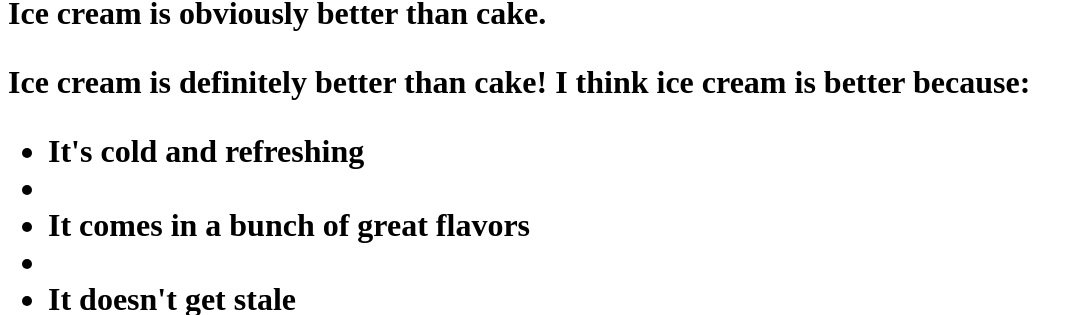
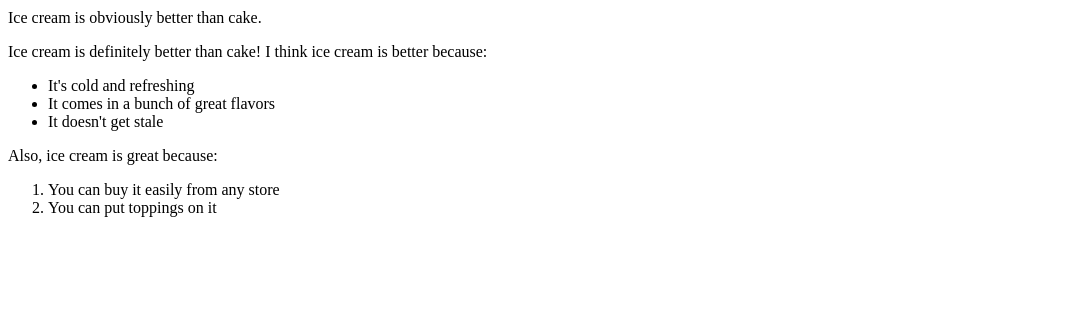
Before and after one commit to vasavipailla/debugging_project, a plain HTML site: page test-1/test-1.html in a window 1280 px wide. Shown: the part 71-386 px from the top of the page, without its empty margins (0-1083 px from the left). Drawn offline with Linux system fonts and the light colour scheme.

Commit message:
bugs fixed

```diff
--- a/test-1/test-1.html
+++ b/test-1/test-1.html
@@ -1,13 +1,16 @@
-<h1>Which is better, ice cream or cake?<h1>
-    <h>Ice cream is obviously better than cake.<h>
-    <p>Ice cream is definitely better than cake! I think ice cream is better because:<p>
+<!DOCTYPE html>
+<html lang="en">
+    <h1>Which is better, ice cream or cake?</h1>
+    <h>Ice cream is obviously better than cake.</h>
+    <p>Ice cream is definitely better than cake! I think ice cream is better because:</p>
     <ul>
-      <li>It's cold and refreshing<li>
-      <li>It comes in a bunch of great flavors<li>
-      <li>It doesn't get stale<li>
-    <ul>
-    <p>Also, ice cream is great because:<p>
+      <li>It's cold and refreshing</li>
+      <li>It comes in a bunch of great flavors</li>
+      <li>It doesn't get stale</li>
+    </ul>
+    <p>Also, ice cream is great because:</p>
     <ol>
-      <li>You can buy it easily from any store<li>
-      <li>You can put toppings on it<li>
-    <ol>
+      <li>You can buy it easily from any store</li>
+      <li>You can put toppings on it</li>
+    </ol>
+</html>
```
Also changed, not shown: index.html (+0 -1 lines), test-2/test-2.html (+4 -6 lines), test-3/test-3.html (+4 -5 lines).
